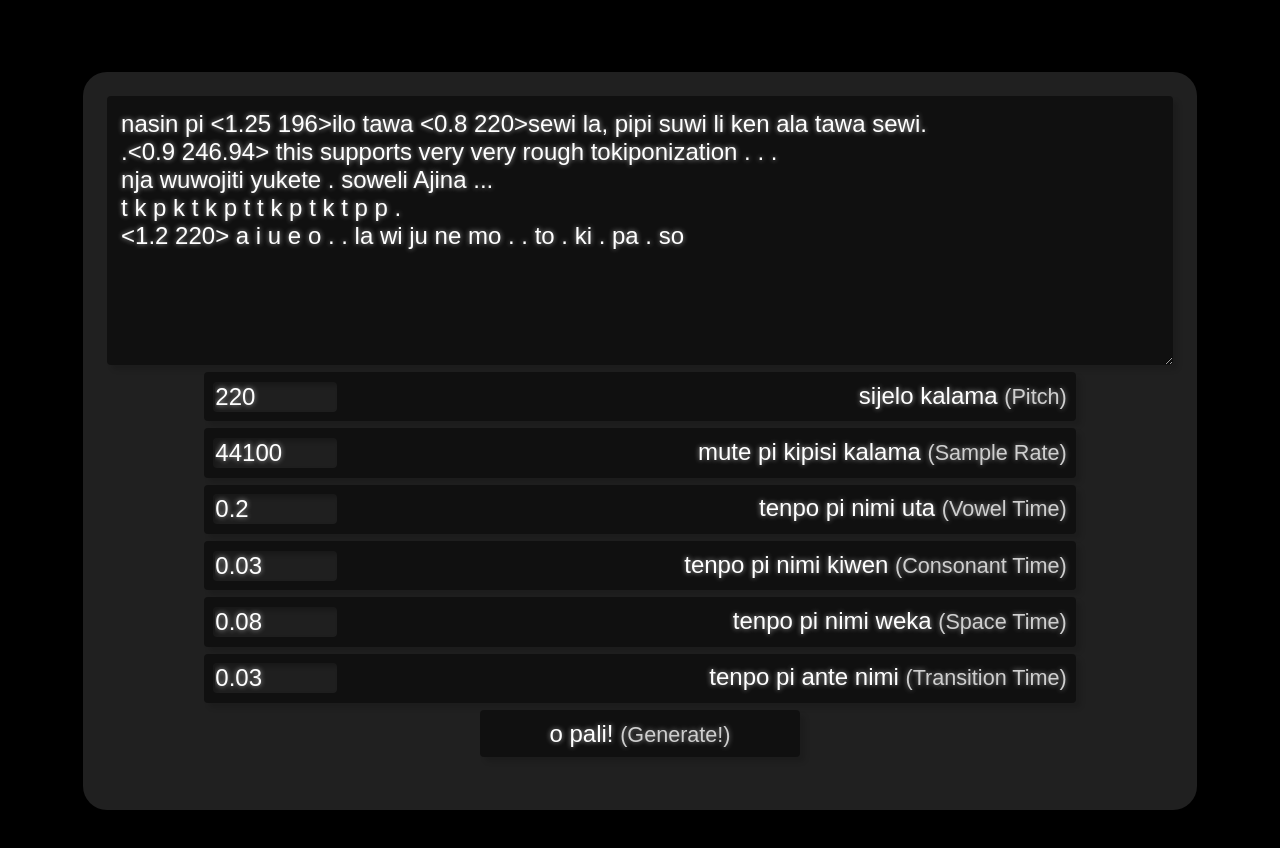
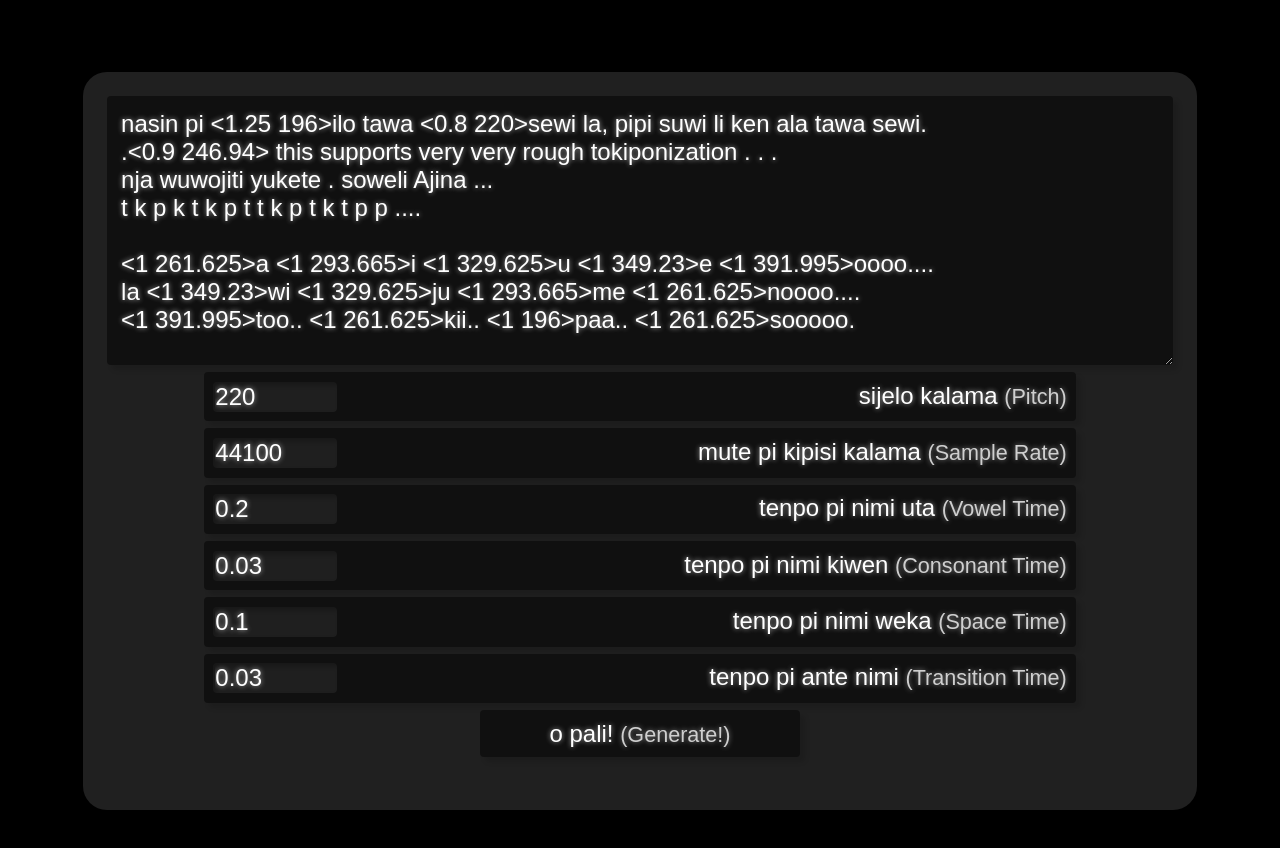
Before and after one commit to balt-dev/ilo-toki, a plain HTML site: page demo/webapp/index.html in a window 1280 px wide. Drawn offline with Linux system fonts and the light colour scheme; a script that the page names is missing.

Commit message:
Update demo example

```diff
--- a/demo/webapp/index.html
+++ b/demo/webapp/index.html
@@ -115,8 +115,11 @@
 nasin pi &lt;1.25 196&gt;ilo tawa &lt;0.8 220&gt;sewi la, pipi suwi li ken ala tawa sewi.
 .&lt;0.9 246.94&gt; this supports very very rough tokiponization . . .
 nja wuwojiti yukete . soweli Ajina ...
-t k p k t k p t t k p t k t p p .
-&lt;1.2 220&gt; a i u e o . . la wi ju ne mo . . to . ki . pa . so
+t k p k t k p t t k p t k t p p ....
+
+&lt;1 261.625&gt;a &lt;1 293.665&gt;i &lt;1 329.625&gt;u &lt;1 349.23&gt;e &lt;1 391.995&gt;oooo....
+la &lt;1 349.23&gt;wi &lt;1 329.625&gt;ju &lt;1 293.665&gt;me &lt;1 261.625&gt;noooo....
+&lt;1 391.995&gt;too.. &lt;1 261.625&gt;kii.. &lt;1 196&gt;paa.. &lt;1 261.625&gt;sooooo.
             </textarea>
             <div class="input">
                 <input type="number" min="110" max="22050" value="220" id="pitch" />
@@ -135,7 +138,7 @@ t k p k t k p t t k p t k t p p .
                 <label for="consonant_time">tenpo pi nimi kiwen <span class="english">(Consonant Time)</span></label>
             </div>
             <div class="input">
-                <input type="number" min="0" max="10" value="0.08" id="space_time" />
+                <input type="number" min="0" max="10" value="0.1" id="space_time" />
                 <label for="consonant_time">tenpo pi nimi weka <span class="english">(Space Time)</span></label>
             </div>
             <div class="input">
```
